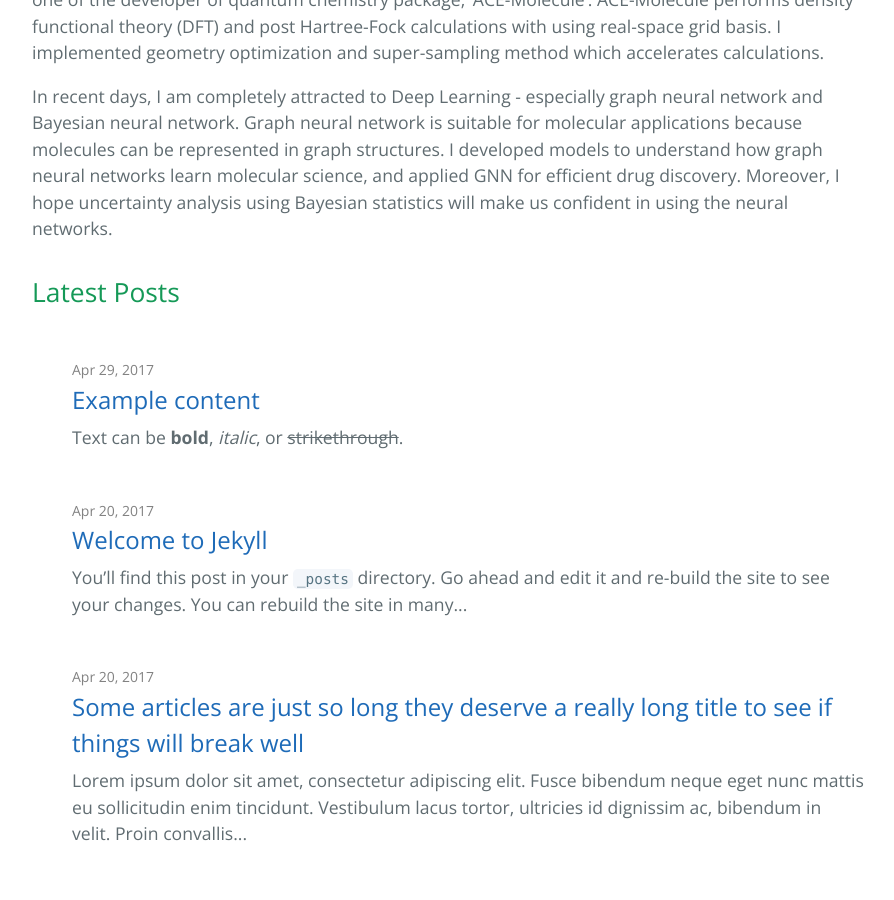
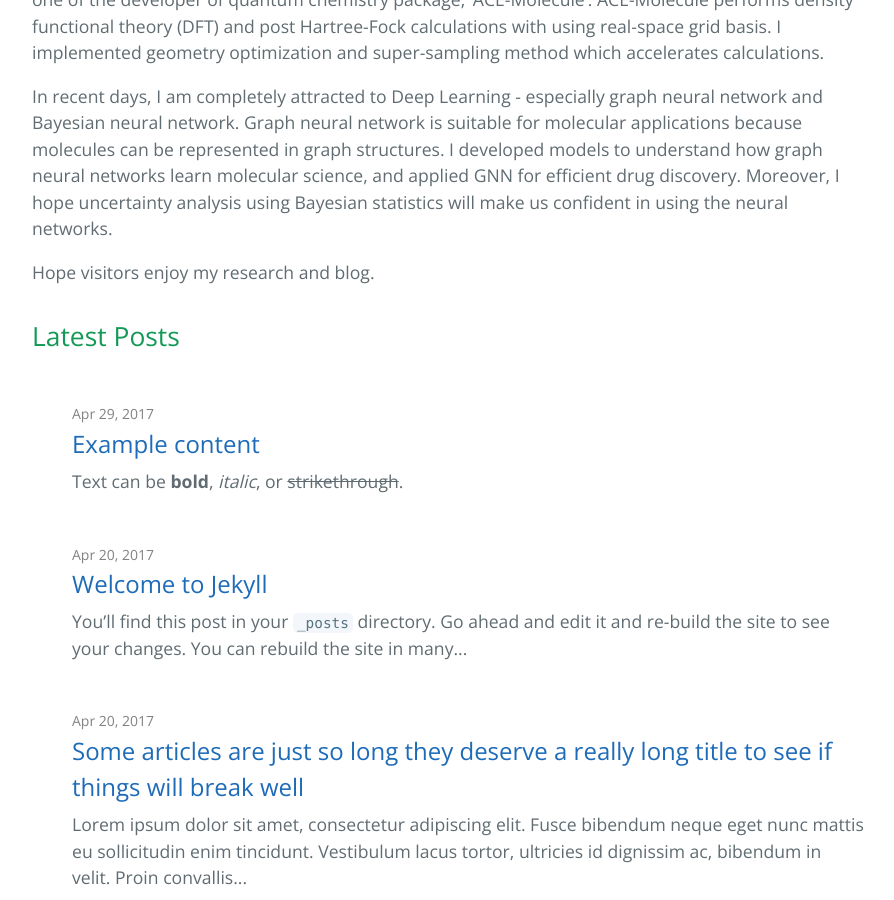
Before and after one commit to SeongokRyu/seongokryu.github.io, a Jekyll site: the page built from index.md, in a window 1280 px wide and 900 px high, scrolled down 487 px. Shown: the whole window, without its empty margins (192-1086 px from the left). Built offline with Jekyll 4.4.1, drawn with Linux system fonts in a browser that asks for light colours.

Commit message:
Update index.md

```diff
--- a/index.md
+++ b/index.md
@@ -11,3 +11,5 @@ layout: home
 Hi, I am a Ph.D. student in the department of chemistry at Korea Advanced Institute of Science and Technology (KAIST). At the beginning of the graduate school, I studied quantum chemistry and am one of the developer of quantum chemistry package, 'ACE-Molecule'. ACE-Molecule performs density functional theory (DFT) and post Hartree-Fock calculations with using real-space grid basis. I implemented geometry optimization and super-sampling method which accelerates calculations.
 
 In recent days, I am completely attracted to Deep Learning - especially graph neural network and Bayesian neural network. Graph neural network is suitable for molecular applications because molecules can be represented in graph structures. I developed models to understand how graph neural networks learn molecular science, and applied GNN for efficient drug discovery. Moreover, I hope uncertainty analysis using Bayesian statistics will make us confident in using the neural networks.
+
+Hope visitors enjoy my research and blog.
```
